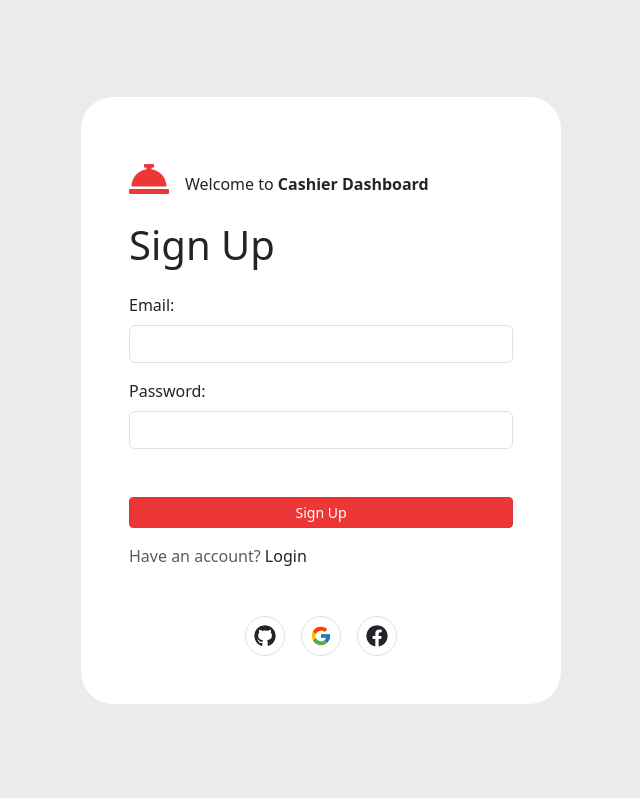
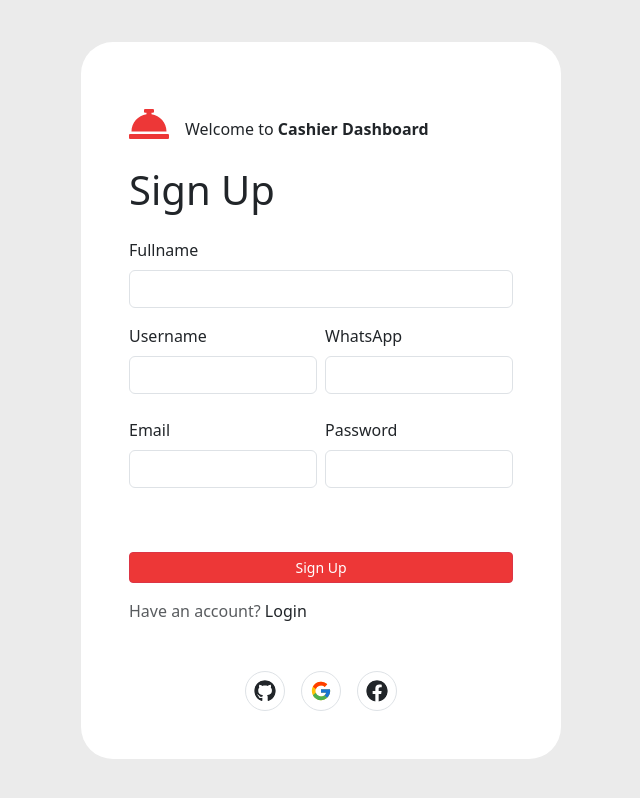
Before and after one commit to yazidhq/cashier-dashboard, a React (Vite) app: page /register in a window 1280 px wide. Shown: the whole page, without its empty margins (319-959 px from the left). Built offline with nearby package versions, Linux system fonts and the light colour scheme; no server answers.

Commit message:
get user doc and add user context

```diff
--- a/src/App.jsx
+++ b/src/App.jsx
@@ -12,6 +12,7 @@ import LoginPage from "./pages/auth/LoginPage";
 import RegisterPage from "./pages/auth/RegisterPage";
 import AOS from "aos";
 import "aos/dist/aos.css";
+import { GetUserProvider } from "./context/GetUserContext";
 
 const ProtectedRoute = ({ children }) => {
   const { currentUser } = useAuth();
@@ -21,6 +22,7 @@ const ProtectedRoute = ({ children }) => {
 function App() {
   return (
     <AuthProvider>
+      <GetUserProvider>
         <Router>
           <Routes>
             <Route path="/login" element={<LoginPage />} />
@@ -51,8 +53,10 @@ function App() {
             />
           </Routes>
         </Router>
+      </GetUserProvider>
     </AuthProvider>
   );
 }
+
 AOS.init();
 export default App;
--- a/src/components/auth/Auth.jsx
+++ b/src/components/auth/Auth.jsx
@@ -8,6 +8,17 @@ import { useEffect } from "react";
 const Auth = ({ handleLogin, handleRegister, isInvalid, handleInvalid }) => {
   useEffect(() => {
     if (isInvalid) {
+      if (handleRegister) {
+        Swal.fire(
+          "Invalid",
+          "All fields are required | The email already exists | Password must be at least 6 characters long.",
+          "error"
+        ).then((result) => {
+          if (result.isConfirmed || result.isDismissed) {
+            handleInvalid();
+          }
+        });
+      } else {
         Swal.fire("Invalid", "Failed to login. Try Again!", "error").then(
           (result) => {
             if (result.isConfirmed || result.isDismissed) {
@@ -15,6 +26,7 @@ const Auth = ({ handleLogin, handleRegister, isInvalid, handleInvalid }) => {
             }
           }
         );
+      }
     }
   }, [isInvalid]);
 
@@ -41,18 +53,84 @@ const Auth = ({ handleLogin, handleRegister, isInvalid, handleInvalid }) => {
             {handleRegister ? "Sign Up" : "Sign In"}
           </h1>
           <form onSubmit={handleRegister ? handleRegister : handleLogin}>
+            {handleRegister ? (
+              <>
+                <div className="col">
+                  <div className="mb-3">
+                    <label htmlFor="fullname" className="form-label">
+                      Fullname
+                    </label>
+                    <input type="text" className="form-control" id="fullname" />
+                  </div>
+                </div>
+                <div className="row row-cols-1 row-cols-md-2 g-2">
+                  <div className="col">
+                    <div className="mb-3">
+                      <label htmlFor="username" className="form-label">
+                        Username
+                      </label>
+                      <input
+                        type="text"
+                        className="form-control"
+                        id="username"
+                      />
+                    </div>
+                  </div>
+                  <div className="col">
+                    <div className="mb-3">
+                      <label htmlFor="whatsapp" className="form-label">
+                        WhatsApp
+                      </label>
+                      <input
+                        type="number"
+                        className="form-control"
+                        id="whatsapp"
+                      />
+                    </div>
+                  </div>
+                  <div className="col">
                     <div className="mb-3">
                       <label htmlFor="email" className="form-label">
-                Email:
+                        Email
+                      </label>
+                      <input type="email" className="form-control" id="email" />
+                    </div>
+                  </div>
+                  <div className="col">
+                    <div className="mb-3">
+                      <label htmlFor="password" className="form-label">
+                        Password
+                      </label>
+                      <input
+                        type="password"
+                        className="form-control"
+                        id="password"
+                      />
+                    </div>
+                  </div>
+                </div>
+              </>
+            ) : (
+              <>
+                <div className="mb-3">
+                  <label htmlFor="email" className="form-label">
+                    Email
                   </label>
                   <input type="email" className="form-control" id="email" />
                 </div>
                 <div className="mb-3">
                   <label htmlFor="password" className="form-label">
-                Password:
+                    Password
                   </label>
-              <input type="password" className="form-control" id="password" />
+                  <input
+                    type="password"
+                    className="form-control"
+                    id="password"
+                  />
                 </div>
+              </>
+            )}
+
             <div className="mb-3 mt-5">
               <Button
                 text={handleRegister ? "Sign Up" : "Sign In"}
--- a/src/components/layouts/Sidebar.jsx
+++ b/src/components/layouts/Sidebar.jsx
@@ -4,12 +4,13 @@ import {
   FaUtensils,
   FaSignOutAlt,
   FaFileAlt,
+  FaUserCircle,
 } from "react-icons/fa";
 import { Link, useLocation } from "react-router-dom";
 import { useAuth } from "../../context/AuthContext";
 
 const Sidebar = () => {
-  const { currentUser, logout } = useAuth();
+  const { logout } = useAuth();
   const location = useLocation();
   const currentUrl = location.pathname;
 
@@ -54,13 +55,13 @@ const Sidebar = () => {
               <FaFileAlt />
             </Link>
           </li>
-          {/* <li className="fs-2 mt-3 text-center">
+          <li className="fs-2 mt-3 text-center">
             <Link to="" className={`text-decoration-none text-danger`}>
               <FaUserCircle />
             </Link>
-          </li> */}
+          </li>
           <li className="fs-2 mt-3 text-center text-danger">
-            <FaSignOutAlt onClick={handleLogout} title={currentUser.uid} />
+            <FaSignOutAlt onClick={handleLogout} />
           </li>
         </div>
       </ul>
--- /dev/null
+++ b/src/context/GetUserContext.jsx
@@ -0,0 +1,35 @@
+import { createContext, useContext, useState, useEffect } from "react";
+import { useAuth } from "./AuthContext";
+import { getUserById } from "../utils/getDocUser";
+
+const GetUserContext = createContext();
+
+export const useGetUser = () => useContext(GetUserContext);
+
+export const GetUserProvider = ({ children }) => {
+  const { currentUser } = useAuth();
+  const [userData, setUserData] = useState(null);
+
+  useEffect(() => {
+    const fetchData = async () => {
+      try {
+        const userData = await getUserById(currentUser.uid);
+        setUserData(userData);
+      } catch (error) {
+        console.error("Error:", error);
+      }
+    };
+
+    fetchData();
+
+    return () => {
+      setUserData(null);
+    };
+  }, [currentUser]);
+
+  return (
+    <GetUserContext.Provider value={{ userData }}>
+      {children}
+    </GetUserContext.Provider>
+  );
+};
--- a/src/firebase-config.js
+++ b/src/firebase-config.js
@@ -2,6 +2,7 @@ import { initializeApp } from "firebase/app";
 import { getAnalytics } from "firebase/analytics";
 import { getStorage } from "firebase/storage";
 import { getAuth, GoogleAuthProvider } from "firebase/auth";
+import { getFirestore } from "firebase/firestore";
 
 const firebaseConfig = {
   apiKey: import.meta.env.VITE_FIREBASE_API_KEY,
@@ -19,3 +20,4 @@ export const analytics = getAnalytics(app);
 export const storage = getStorage(app);
 export const auth = getAuth(app);
 export const googleProvider = new GoogleAuthProvider();
+export const db = getFirestore(app);
--- a/src/pages/auth/RegisterPage.jsx
+++ b/src/pages/auth/RegisterPage.jsx
@@ -1,13 +1,15 @@
 import React, { useState } from "react";
 import { createUserWithEmailAndPassword } from "firebase/auth";
-import { auth } from "../../firebase-config";
+import { auth, db } from "../../firebase-config";
 import { Navigate } from "react-router-dom";
 import { useAuth } from "../../context/AuthContext";
 import Auth from "../../components/auth/Auth";
+import { setDoc, doc } from "firebase/firestore";
 
 const RegisterPage = () => {
   const { currentUser } = useAuth();
   const [isRegistered, setIsRegistered] = useState(false);
+  const [isInvalid, setIsInvalid] = useState(false);
 
   if (currentUser) {
     return <Navigate to="/" />;
@@ -15,15 +17,42 @@ const RegisterPage = () => {
 
   const handleRegister = async (e) => {
     e.preventDefault();
+
     const data = {
+      fullname: e.target.fullname.value,
+      username: e.target.username.value,
+      whatsapp: e.target.whatsapp.value,
       email: e.target.email.value,
       password: e.target.password.value,
     };
+
     try {
-      await createUserWithEmailAndPassword(auth, data.email, data.password);
-      setIsRegistered(true);
+      const userCredential = await createUserWithEmailAndPassword(
+        auth,
+        data.email,
+        data.password
+      );
+
+      const userId = userCredential.user.uid;
+
+      await setDoc(doc(db, "users", userId), {
+        fullname: data.fullname,
+        username: data.username,
+        whatsapp: data.whatsapp,
+        email: data.email,
+      });
+
+      Swal.fire(
+        "Success!",
+        "You have registered successfully.",
+        "success"
+      ).then((result) => {
+        if (result.isConfirmed || result.isDismissed) {
+          setIsRegistered(true);
+        }
+      });
     } catch (error) {
-      alert("Error registering: " + error.message);
+      setIsInvalid(true);
     }
   };
 
@@ -31,7 +60,17 @@ const RegisterPage = () => {
     return <Navigate to={"/"} />;
   }
 
-  return <Auth handleRegister={handleRegister} />;
+  const handleInvalid = () => {
+    setIsInvalid(false);
+  };
+
+  return (
+    <Auth
+      handleRegister={handleRegister}
+      isInvalid={isInvalid}
+      handleInvalid={handleInvalid}
+    />
+  );
 };
 
 export default RegisterPage;
--- /dev/null
+++ b/src/utils/getDocUser.js
@@ -0,0 +1,15 @@
+import { doc, getDoc } from "firebase/firestore";
+import { db } from "../firebase-config";
+
+export const getUserById = async (userId) => {
+  const userRef = doc(db, "users", userId);
+  const docSnapshot = await getDoc(userRef);
+
+  if (docSnapshot.exists()) {
+    const userData = docSnapshot.data();
+    userData.id = userId;
+    return userData;
+  } else {
+    console.log("Tidak ada dokumen yang cocok dengan ID pengguna ini.");
+  }
+};
```
Lines whose indentation alone changed are shown as unchanged.
